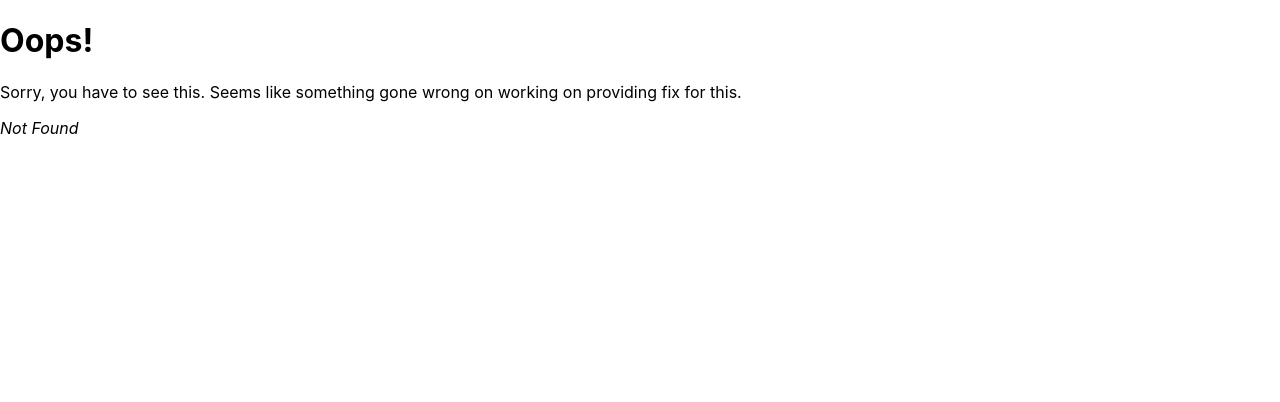
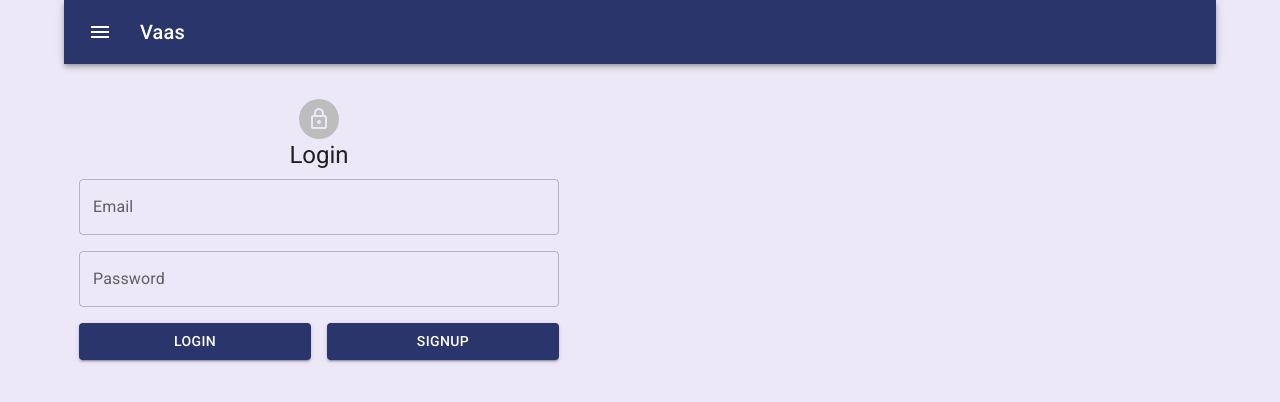
Before and after one commit to j0y0nt/vaas, a React (Create React App) app in the folder vaas-web/vass-fe/: page /profile in a window 1280 px wide. Before the commit this address had no page. Shown: the top 402 px of the page. Built offline with nearby package versions, Linux system fonts and the light colour scheme.

Commit message:
Add navigation to profile page.

```diff
--- a/vaas-web/vass-fe/src/VaasRoutes.js
+++ b/vaas-web/vass-fe/src/VaasRoutes.js
@@ -2,6 +2,7 @@
 import App from './App';
 import ErrorPage from "./ErrorPage";
 import Home from './components/Home/Home.js';
+import UserProfile from './components/Profile/UserProfile.js';
 
 export const router = createBrowserRouter([
     {
@@ -13,6 +14,10 @@
 		path: "home/",
 		element: <Home />,
 	    },
+	    {
+		path: "profile",
+		element: <UserProfile />,
+	    },
 	],
     },
 ]);
--- a/vaas-web/vass-fe/src/components/AppBar/VaasAppBar.js
+++ b/vaas-web/vass-fe/src/components/AppBar/VaasAppBar.js
@@ -9,10 +9,12 @@
 import MenuItem from '@mui/material/MenuItem';
 import Menu from '@mui/material/Menu';
 import { useNavigate } from "react-router-dom";
+import { Link as RouterLink} from 'react-router-dom';
 
 export default function VaasAppBar({user, setUser}) {
     const [anchorEl, setAnchorEl] = React.useState(null);
     const navigate = useNavigate();
+
 
     const handleMenu = (event) => {
 	setAnchorEl(event.currentTarget);
@@ -45,7 +47,7 @@
 		    <Typography variant="h6" component="div" sx={{ flexGrow: 1 }}>
 			Vaas
 		    </Typography>
-		    {user.authorized && (
+		    {user && user.authorized && (
 			<div>
 			    <IconButton
 				size="large"
@@ -72,7 +74,9 @@
 				open={Boolean(anchorEl)}
 				onClose={handleClose}
 			    >
-				<MenuItem onClick={handleClose}>Profile</MenuItem>
+				<MenuItem component={RouterLink} to="/profile" >
+				    Profile
+				</MenuItem>
 				<MenuItem onClick={handleLogout}>Logout</MenuItem>
 			    </Menu>
 			</div>
--- a/vaas-web/vass-fe/src/components/Home/Home.js
+++ b/vaas-web/vass-fe/src/components/Home/Home.js
@@ -1,16 +1,19 @@
 import Container from '@mui/material/Container';
-import VaasAppBar from '../../components/AppBar/VaasAppBar.js';
 import Typography from '@mui/material/Typography';
+import {Outlet} from 'react-router-dom';
 
 export default function Home({user, setUser}) {
 
     return (
 	    <Container>
-	    <VaasAppBar user={user} setUser={setUser} />
-
-	    <Typography variant="h5" gutterBottom>
-            I am home. Hello {user.name}!
-	</Typography>
+	    { user && (
+		<>
+		    <Typography variant="h5" gutterBottom>
+		    I am home. Hello {user.name}!
+		</Typography>
+		    <Outlet />
+		    </>
+	    )}
 	</Container>
     );
 }
--- a/vaas-web/vass-fe/src/components/Login/LoginComponent.js
+++ b/vaas-web/vass-fe/src/components/Login/LoginComponent.js
@@ -10,9 +10,8 @@
 import FormControl from '@mui/material/FormControl';
 import Button from '@mui/material/Button';
 import { useNavigate } from "react-router-dom";
-import VaasAppBar from '../../components/AppBar/VaasAppBar.js';
 
-export default function LoginComponent({setUser}){
+export default function LoginComponent({user, setUser}){
     const [signup, setSignup] = useState(false);
     const [username, setUsername] = useState('');
     const [password, setPassword] = useState('');
@@ -33,7 +32,6 @@
 
     return (
 	    <Container style={{margin: '5px',padding: '10px', width: '500px'}}>
-	    <VaasAppBar user={{}} />
 
 	    <Box style={{display:'flex', flexDirection: 'column', alignItems: 'center', paddingTop: '20px'}}>
 	    <Avatar>
@@ -68,7 +66,8 @@
 	       <Grid item xs={12}>
 	    <Box style={{width: '100%'}}>
             <FormControl style={{width: '100%'}}>
-	    <TextField id="outlined-basic" label="Confirm Password" variant="outlined" />
+		<TextField id="outlined-basic" label="Confirm Password"
+	    type="password" variant="outlined" />
 	    </FormControl>
 	    </Box>
             </Grid>
--- a/vaas-web/vass-fe/src/components/MainContainer.js
+++ b/vaas-web/vass-fe/src/components/MainContainer.js
@@ -5,6 +5,7 @@
 import Container from '@mui/material/Container';
 import LoginComponent from './Login/LoginComponent.js';
 import Home from './Home/Home.js';
+import VaasAppBar from './AppBar/VaasAppBar.js';
 
 export default function MainContainer() {
 
@@ -13,9 +14,14 @@
     return (
 	<React.Fragment>
 	    <CssBaseline />
-	    <Container style={{display: 'flex', justifyContent: 'center'}}>
+	    <Container style={{
+			   display: 'flex',
+			   justifyContent: 'center',
+			   flexDirection: 'column'
+		       }}>
+		<VaasAppBar user={user} setUser={setUser} />
 		{ !user.authorized ?
-		  (<LoginComponent setUser={setUser} />)
+		  (<LoginComponent user={user} setUser={setUser} />)
 		  : (<Home user={user} setUser={setUser}/>) }
 	    </Container>
 	</React.Fragment>
--- /dev/null
+++ b/vaas-web/vass-fe/src/components/Profile/UserProfile.js
@@ -0,0 +1,8 @@
+export default function UserProfile() {
+    console.log('opening profile.');
+    return (
+	    <div>
+	    Welcome! to your profile page.
+	    </div>
+    );
+}
```
